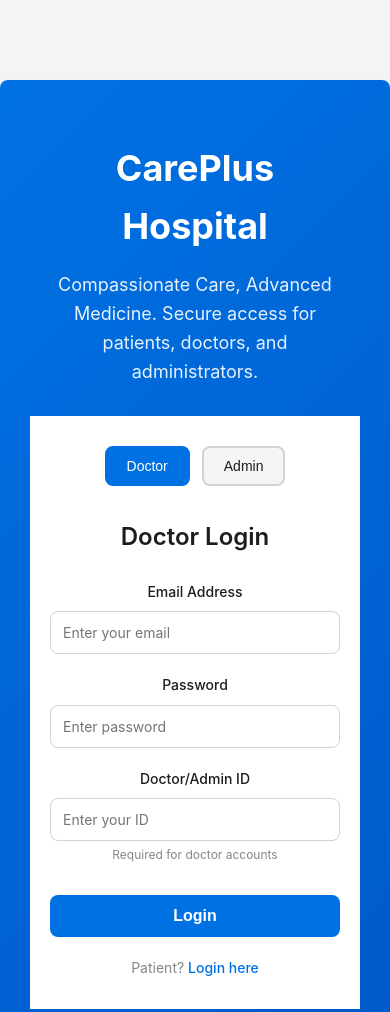
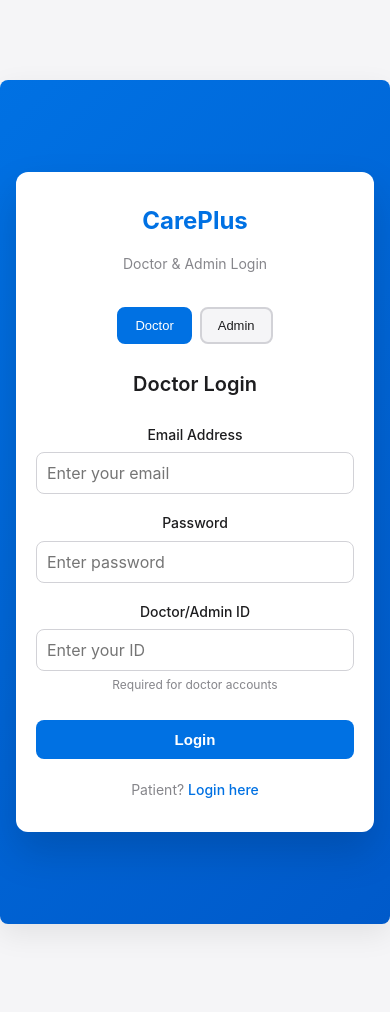
Before and after one commit to goutham21-creator/careplus, a plain HTML site: page auth.html in a window 390 px wide. Shown: the top 1012 px of the page. Drawn offline with Linux system fonts and the light colour scheme.

Commit message:
Phase 3.1: Auth & UX refinements

```diff
--- a/auth.html
+++ b/auth.html
@@ -6,60 +6,61 @@
     <title>Login - CarePlus Hospital</title>
     <link rel="stylesheet" href="assets/css/style.css">
     <style>
-        /* Phase 3: Authentication UI Styles */
+        /* Phase 3.1: Authentication UI Styles - Fixed Layout */
         .auth-container {
             display: flex;
+            align-items: center;
+            justify-content: center;
             min-height: 100vh;
             background: linear-gradient(135deg, var(--primary-color) 0%, #005aca 100%);
+            padding: 20px;
         }
 
         .auth-content {
-            display: flex;
-            width: 100%;
+            display: none;
         }
 
         .auth-left {
-            flex: 1;
-            display: flex;
-            flex-direction: column;
-            justify-content: center;
-            align-items: center;
-            color: white;
-            padding: 40px;
-        }
-
-        .auth-left h2 {
-            font-size: 36px;
-            font-weight: 700;
-            margin-bottom: 16px;
-        }
-
-        .auth-left p {
-            font-size: 18px;
-            opacity: 0.9;
-            max-width: 300px;
-            line-height: 1.6;
+            display: none;
         }
 
         .auth-right {
-            flex: 1;
-            background: white;
-            display: flex;
-            align-items: center;
-            justify-content: center;
-            padding: 40px;
+            display: none;
         }
 
         .auth-form-card {
+            background: white;
+            border-radius: 12px;
+            box-shadow: 0 20px 40px rgba(0, 0, 0, 0.15);
             width: 100%;
-            max-width: 400px;
+            max-width: 420px;
+            padding: 40px;
+            box-sizing: border-box;
+        }
+
+        .auth-form-card-header {
+            text-align: center;
+            margin-bottom: 32px;
+        }
+
+        .auth-form-card-title {
+            font-size: 28px;
+            font-weight: 700;
+            color: var(--primary-color);
+            margin-bottom: 12px;
+        }
+
+        .auth-form-card-subtitle {
+            font-size: 14px;
+            color: var(--text-light);
         }
 
         .role-selector {
             display: flex;
-            gap: 12px;
-            margin-bottom: 32px;
+            gap: 10px;
+            margin-bottom: 28px;
             justify-content: center;
+            flex-wrap: wrap;
         }
 
         .role-btn {
@@ -71,7 +72,8 @@
             font-size: 14px;
             font-weight: 500;
             color: var(--text-main);
-            transition: var(--transition);
+            transition: all 0.3s ease;
+            white-space: nowrap;
         }
 
         .role-btn:hover {
@@ -87,7 +89,7 @@
         }
 
         .form-title {
-            font-size: 24px;
+            font-size: 22px;
             font-weight: 600;
             text-align: center;
             margin-bottom: 24px;
@@ -95,12 +97,12 @@
         }
 
         .auth-form-group {
-            margin-bottom: 20px;
+            margin-bottom: 18px;
         }
 
         .auth-form-label {
             display: block;
-            margin-bottom: 8px;
+            margin-bottom: 6px;
             font-size: 14px;
             font-weight: 500;
             color: var(--text-main);
@@ -113,7 +115,8 @@
             border-radius: 8px;
             font-size: 14px;
             font-family: inherit;
-            transition: var(--transition);
+            transition: all 0.3s ease;
+            box-sizing: border-box;
         }
 
         .auth-form-input:focus {
@@ -130,6 +133,13 @@
             display: block;
         }
 
+        .doctor-id-section small {
+            color: var(--text-light);
+            font-size: 12px;
+            display: block;
+            margin-top: 4px;
+        }
+
         .auth-btn {
             width: 100%;
             padding: 12px;
@@ -140,12 +150,14 @@
             font-size: 16px;
             font-weight: 600;
             cursor: pointer;
-            transition: var(--transition);
+            transition: all 0.3s ease;
             margin-top: 8px;
+            box-sizing: border-box;
         }
 
         .auth-btn:hover:not(:disabled) {
-            background: var(--primary-hover);
+            background: #0056a8;
+            transform: translateY(-2px);
         }
 
         .auth-btn:disabled {
@@ -184,36 +196,69 @@
             color: var(--primary-color);
             font-weight: 500;
             cursor: pointer;
+            text-decoration: none;
         }
 
-        @media (max-width: 768px) {
-            .auth-content {
-                flex-direction: column;
+        .auth-footer a:hover {
+            text-decoration: underline;
         }
 
-            .auth-left {
-                padding: 30px 20px;
-            }
-
-            .auth-right {
-                padding: 30px 20px;
+        /* Responsive Design */
+        @media (max-width: 480px) {
+            .auth-container {
+                padding: 16px;
             }
 
             .auth-form-card {
+                padding: 30px 20px;
                 max-width: 100%;
+            }
+
+            .auth-form-card-title {
+                font-size: 24px;
+            }
+
+            .form-title {
+                font-size: 20px;
+            }
+
+            .role-selector {
+                gap: 8px;
+                margin-bottom: 24px;
+            }
+
+            .role-btn {
+                padding: 9px 16px;
+                font-size: 13px;
+            }
+
+            .auth-form-input {
+                padding: 10px;
+                font-size: 16px;
+            }
+
+            .auth-btn {
+                padding: 11px;
+                font-size: 15px;
+            }
+        }
+
+        @media (max-width: 1024px) {
+            .auth-form-card {
+                max-width: 400px;
             }
         }
     </style>
 </head>
 <body>
     <div class="auth-container">
-        <div class="auth-content">
-            <div class="auth-left">
-                <h2>CarePlus Hospital</h2>
-                <p>Compassionate Care, Advanced Medicine. Secure access for patients, doctors, and administrators.</p>
+        <div class="auth-form-card">
+            <!-- Header -->
+            <div class="auth-form-card-header">
+                <div class="auth-form-card-title">CarePlus</div>
+                <div class="auth-form-card-subtitle">Doctor & Admin Login</div>
             </div>
-            <div class="auth-right">
-                <div class="auth-form-card">
+
             <!-- Phase 3.1: Role Selector (Patient signup removed - use patient-login.html) -->
             <div class="role-selector">
                 <button class="role-btn active" data-role="doctor">Doctor</button>
@@ -241,7 +286,7 @@
                 <div class="auth-form-group doctor-id-section active">
                     <label class="auth-form-label">Doctor/Admin ID</label>
                     <input type="text" class="auth-form-input" name="doctorId" placeholder="Enter your ID">
-                            <small style="color: var(--text-light); font-size: 12px;">Required for doctor accounts</small>
+                    <small>Required for doctor accounts</small>
                 </div>
 
                 <button type="submit" class="auth-btn">Login</button>
@@ -250,8 +295,6 @@
             <div class="auth-footer">
                 <!-- Phase 3.1: Patient login link -->
                 Patient? <a href="patient-login.html">Login here</a>
-                    </div>
-                </div>
             </div>
         </div>
     </div>
```
Also changed, not shown: signup.html (+66 -119 lines), 3 other files. Lines whose indentation alone changed are shown as unchanged.
